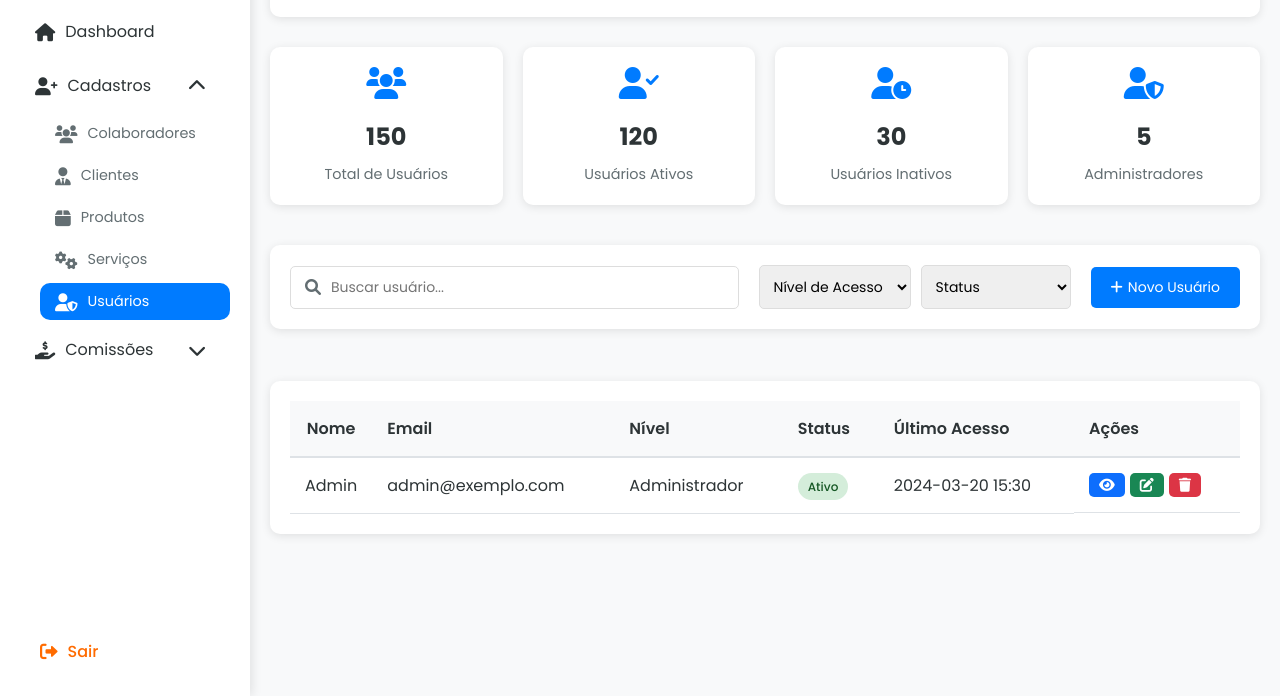
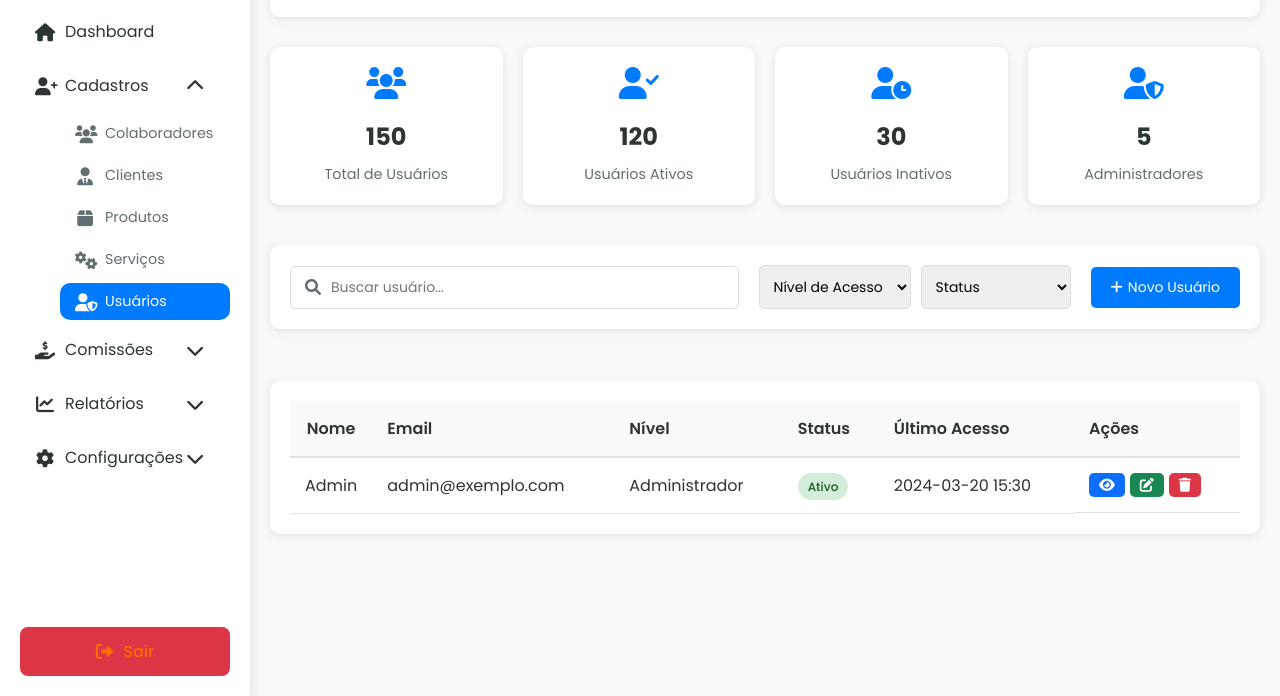
Before and after one commit to BlusDevsoftware/eGerente, a plain HTML site: page frontend/Paginas_HTML/usuarios.html in a window 1280 px wide. Both pictures are taken after a click on the link "Cadastros". Shown: the part 104-800 px from the top of the page. Drawn offline with Linux system fonts and the light colour scheme.

Commit message:
Atualização do menu lateral e estilos da página de usuários

```diff
--- a/frontend/Paginas_CSS/styles.css
+++ b/frontend/Paginas_CSS/styles.css
@@ -119,6 +119,7 @@ body {
     top: 0;
     padding: 20px;
     box-shadow: 2px 0 10px rgba(0, 0, 0, 0.1);
+    z-index: 1000;
 }
 
 .nav-menu {
@@ -144,6 +145,8 @@ body {
 .nav-menu a i {
     margin-right: 10px;
     font-size: 18px;
+    width: 20px;
+    text-align: center;
 }
 
 .nav-menu a:hover {
@@ -154,6 +157,55 @@ body {
 .nav-menu a.active {
     background-color: #007bff;
     color: white;
+}
+
+.submenu {
+    display: none;
+    margin-left: 20px;
+    margin-top: 5px;
+}
+
+.submenu a {
+    padding: 10px 15px;
+    font-size: 14px;
+}
+
+.submenu-icon {
+    margin-left: auto;
+    transition: transform 0.3s ease;
+}
+
+.has-submenu > a {
+    display: flex;
+    justify-content: space-between;
+    align-items: center;
+}
+
+.logout-button {
+    position: absolute;
+    bottom: 20px;
+    left: 20px;
+    right: 20px;
+}
+
+.logout-button a {
+    display: flex;
+    align-items: center;
+    justify-content: center;
+    padding: 12px;
+    background-color: #dc3545;
+    color: white;
+    text-decoration: none;
+    border-radius: 10px;
+    transition: all 0.3s ease;
+}
+
+.logout-button a:hover {
+    background-color: #c82333;
+}
+
+.logout-button i {
+    margin-right: 10px;
 }
 
 /* Main Content */
--- a/frontend/Paginas_HTML/usuarios.html
+++ b/frontend/Paginas_HTML/usuarios.html
@@ -410,6 +410,20 @@
                     <li><a href="consulta-comissao.html"><i class="fas fa-search"></i><span>Consulta</span></a></li>
                 </ul>
             </li>
+            <li class="has-submenu">
+                <a href="#" class="submenu-trigger"><i class="fas fa-chart-line"></i><span>Relatórios</span><i class="fas fa-chevron-down submenu-icon"></i></a>
+                <ul class="submenu">
+                    <li><a href="dinamico.html"><i class="fas fa-chart-bar"></i><span>Dinâmico</span></a></li>
+                    <li><a href="conferencia.html"><i class="fas fa-check-circle"></i><span>Conferência</span></a></li>
+                </ul>
+            </li>
+            <li class="has-submenu">
+                <a href="#" class="submenu-trigger"><i class="fas fa-cog"></i><span>Configurações</span><i class="fas fa-chevron-down submenu-icon"></i></a>
+                <ul class="submenu">
+                    <li><a href="manutencao-bd.html"><i class="fas fa-database"></i><span>Manutenção BD</span></a></li>
+                    <li><a href="sincronizar.html"><i class="fas fa-sync"></i><span>Sincronizar</span></a></li>
+                </ul>
+            </li>
         </ul>
         <div class="logout-button">
             <a href="index.html"><i class="fas fa-sign-out-alt"></i><span>Sair</span></a>
```
Also changed, not shown: frontend/Paginas_JS/usuarios.js (+26 -0 lines).
